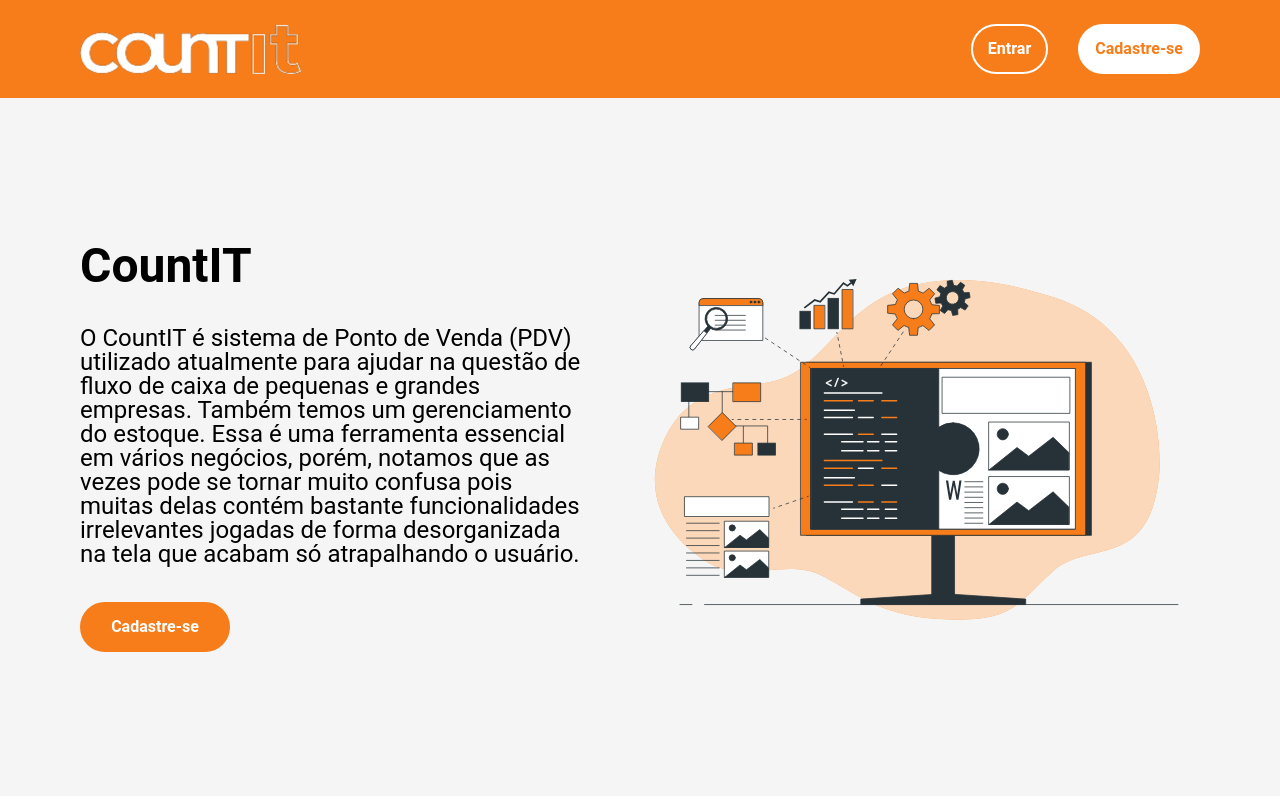
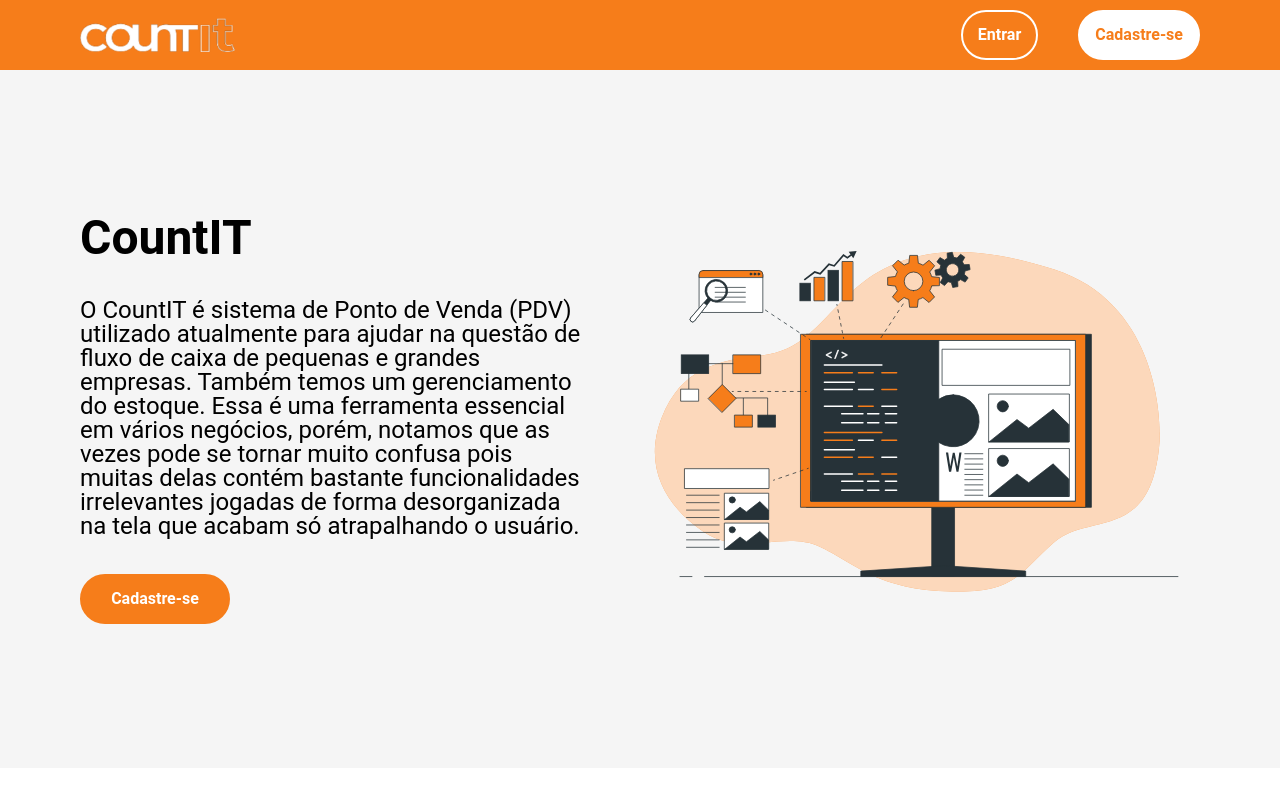
Before and after one commit to luismingati/countIt, a Django app: page / in a window 1280 px wide. Run offline with Django 4.2, Linux system fonts and the light colour scheme.

Commit message:
Minimal changes on Frontend

```diff
--- a/app/static/css/base.css
+++ b/app/static/css/base.css
@@ -15,7 +15,6 @@ header .navbar .links {
 }
 header .navbar .links .vendas{
   color: #EEA16F;
-  border-bottom: 0px solid #EEA16F;
   cursor: default;
 }
 header .navbar .links a{
--- a/app/static/css/style.css
+++ b/app/static/css/style.css
@@ -1,15 +1,17 @@
 .navbar{
-    padding: 24px 80px;
+    background-color: #F67D1A;
     display: flex;
     align-items: center;
     justify-content: space-between;
-    background-color: rgb(246, 125, 26);
-    box-shadow: 0px 0px 15px 0px #0000009f;
+    padding: 0 80px;
+    height: 70px;
 }
 
 .links{
     display: flex;
-    gap: 30px;
+    align-items: center;
+    gap: 40px;
+    height: 70vw;
 }
 
 .login,.register{
--- a/app/templates/app/index.html
+++ b/app/templates/app/index.html
@@ -4,14 +4,14 @@
     <meta charset="UTF-8">
     <meta http-equiv="X-UA-Compatible" content="IE=edge">
     <meta name="viewport" content="width=device-width, initial-scale=1.0">
-    <link rel="stylesheet" href="../../static/css/reset.css">
-    <link rel="stylesheet" href="../../static/css/style.css">
+    <link rel="stylesheet" href="/static/css/reset.css">
+    <link rel="stylesheet" href="/static/css/style.css">
     <title>CountIT</title>
 </head>
 <body>
     <header>
         <div class="navbar">
-            <img class="logo" src="../../static/images/logo.png" alt="Logo countIT">
+            <img class="logo" src="/static/images/logo.png" alt="Logo countIT" style="width: 156px;">
             <div class="links">
                 <a class="login" href="{% url 'login' %}">Entrar</a>
                 <a class="register" href="{% url 'register' %}">Cadastre-se</a>
@@ -24,7 +24,7 @@
             <p class="text">O CountIT é  sistema de Ponto de Venda (PDV) utilizado atualmente para ajudar na questão de fluxo de caixa de pequenas e grandes empresas. Também temos um gerenciamento do estoque. Essa é uma ferramenta essencial em vários negócios, porém, notamos que as vezes pode se tornar muito confusa pois muitas delas contém bastante funcionalidades irrelevantes jogadas de forma desorganizada na tela que acabam só atrapalhando o usuário.</p>
             <a class="register" href="{% url 'register' %}">Cadastre-se</a>
         </div>
-        <img class="image" src="../../static/images/hero-image.svg" alt="teste">
+        <img class="image" src="/static/images/hero-image.svg" alt="teste">
     </div>
     <footer>
 
--- a/app/templates/app/login.html
+++ b/app/templates/app/login.html
@@ -5,8 +5,8 @@
     <meta http-equiv="X-UA-Compatible" content="IE=edge">
     <meta name="viewport" content="width=device-width, initial-scale=1.0">
     <title>Fazer Login</title>
-    <link rel="stylesheet" href="../../static/css/reset.css">
-    <link rel="stylesheet" href="../../static/css/login.css">
+    <link rel="stylesheet" href="/static/css/reset.css">
+    <link rel="stylesheet" href="/static/css/login.css">
 </head>
 <body>
 
@@ -16,7 +16,7 @@
     <main class="main-login">
         <div class="container">
             <div class="login">
-                <div class="illustration"><img src="../../static/images/illustration.png" alt=""></div>
+                <div class="illustration"><img src="/static/images/illustration.png" alt=""></div>
                 <div class="form-login">
 
                     <strong>Fazer Login</strong>
```
